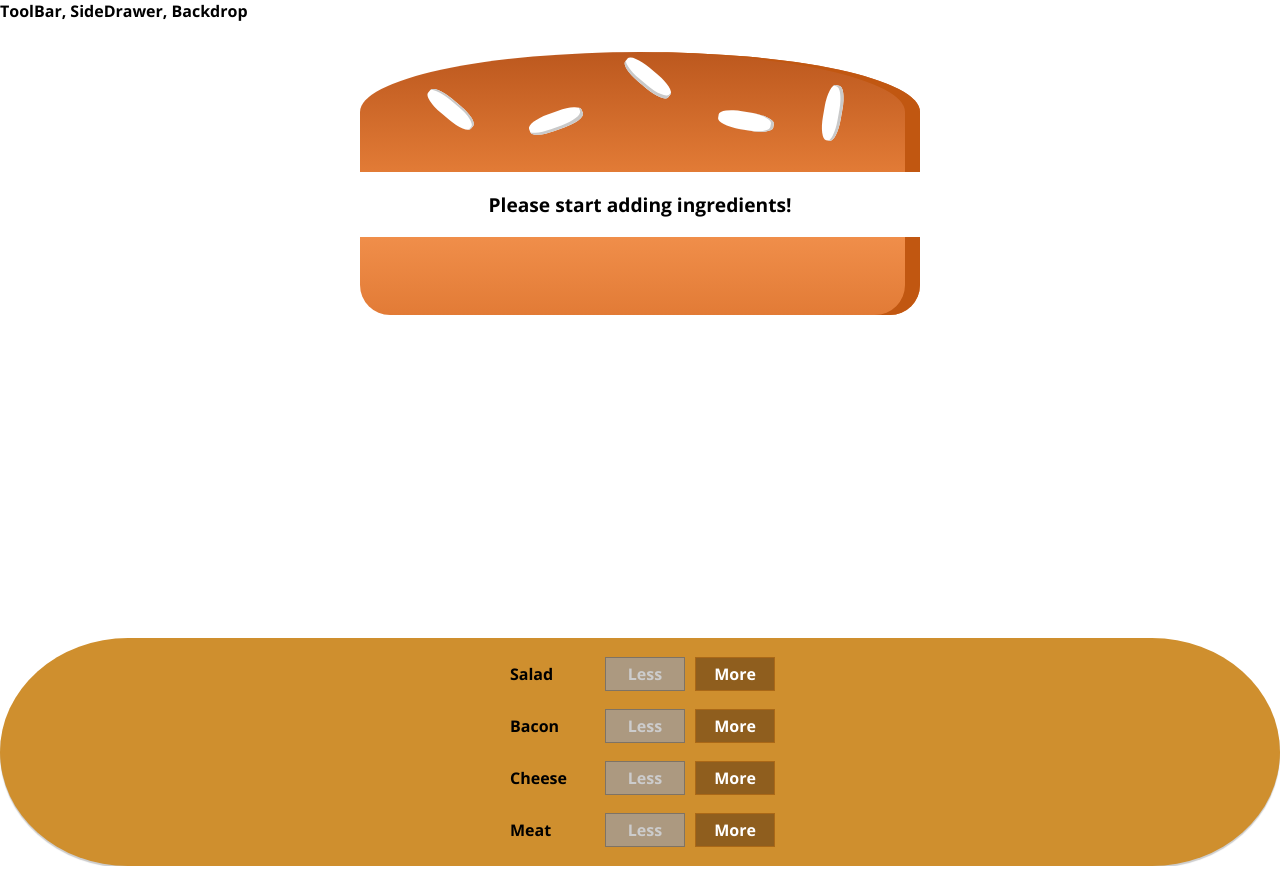
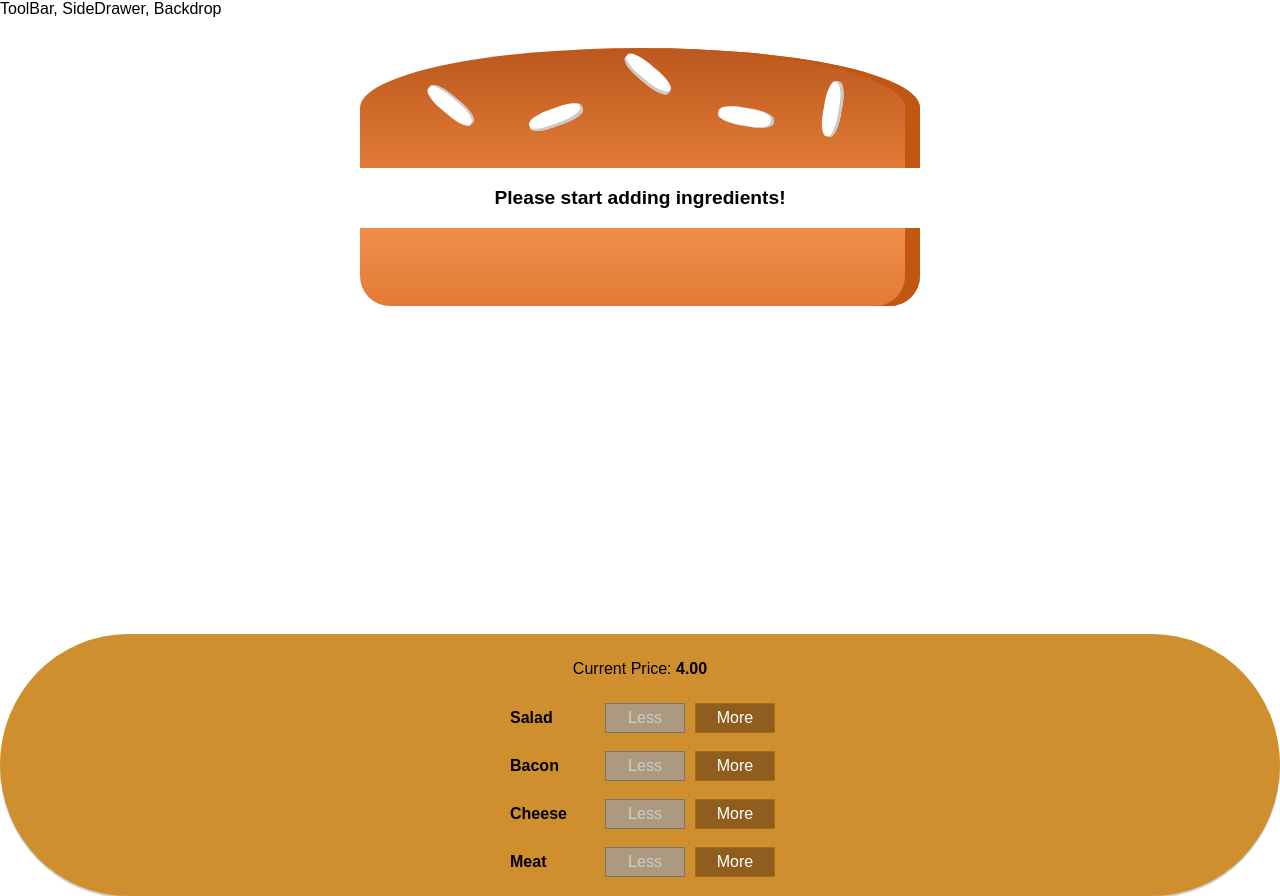
Before and after one commit to dwebdeveloper/GoodBurger-app, a React (Create React App) app: page / in a window 1280 px wide. Before the commit the page ends 866 px from the top, so only its background shows below. Built offline with nearby package versions, Linux system fonts and the light colour scheme.

Commit message:
render and update burger price

```diff
--- a/src/components/Burger/BuildControls/BuildControls.js
+++ b/src/components/Burger/BuildControls/BuildControls.js
@@ -11,6 +11,7 @@
 
 const buildControls = (props) => (
     <div className='BuildControls'>
+        <p>Current Price: <strong>{props.price.toFixed(2)}</strong></p>
         {controls.map(ctrl => (
             <BuildControl
                 key={ctrl.label}
--- a/src/containers/BurgerBuilder/BurgerBuilder.js
+++ b/src/containers/BurgerBuilder/BurgerBuilder.js
@@ -68,6 +68,7 @@
                     ingredientAdded={this.addingIngredientHandler}
                     ingredientRemoved={this.removeIngredientHandler}
                     disabled={disabledInfo}
+                    price={this.state.totalPrice}
                 />
             </Frag>
         );
--- a/src/index.css
+++ b/src/index.css
@@ -1,6 +1,6 @@
 body {
   margin: 0;
-  font-family: 'Open Sans', sans-serif;
+  font-family: 'Open', sans-serif;
   -webkit-font-smoothing: antialiased;
   -moz-osx-font-smoothing: grayscale;
 }
```
Also changed, not shown: 1 other file (tests, documents, lock files or other folders).
